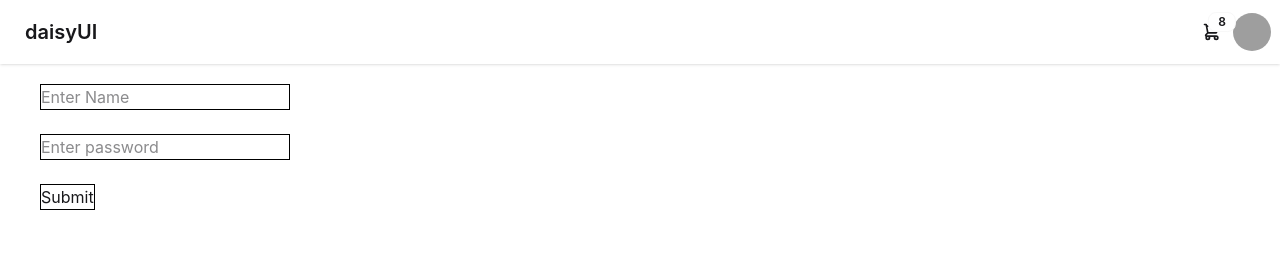
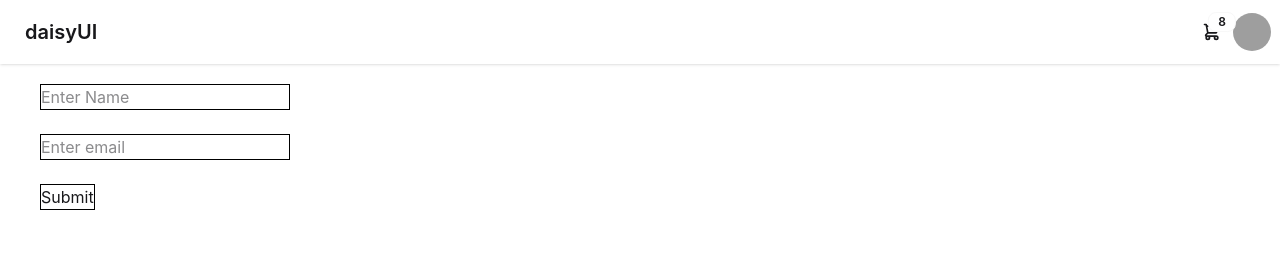
Before and after one commit to MuradHasan49/React-Form-Practice, a React (Vite) app: page / in a window 1280 px wide. Shown: the top 260 px of the page. Built offline with nearby package versions, Linux system fonts and the light colour scheme; grey boxes are pictures that could not be loaded.

Commit message:
using useRef for form handle

```diff
--- /dev/null
+++ b/src/Pages/Form/Uncontrolled.jsx
@@ -0,0 +1,28 @@
+import React, { useRef } from 'react'
+
+const Uncontrolled = () => {
+
+    const nameRef = useRef('')
+    const emailRef = useRef('')
+
+    const handleSubmit =(e)=>{
+        e.preventDefault()
+        console.log(nameRef.current.value)
+        console.log(emailRef.current.value)
+    }
+    return (
+        <>
+            <form onSubmit={handleSubmit}>
+                <input type="text" ref={nameRef} name="name" placeholder='Enter Name' />
+                <br />
+                <br />
+                <input type="email" ref={emailRef} name="email"  placeholder='Enter email' />
+                <br />
+                <br />
+                <input type="submit" value="Submit" />
+            </form>
+        </>
+    )
+}
+
+export default Uncontrolled
--- a/src/Pages/Home/Home.jsx
+++ b/src/Pages/Home/Home.jsx
@@ -2,6 +2,7 @@ import React from 'react'
 import OnSubmit from '../Form/OnSubmit'
 import FormAction from '../Form/FormAction'
 import Controlled from '../Form/Controlled'
+import Uncontrolled from '../Form/Uncontrolled'
 
 const Home = () => {
 
@@ -10,7 +11,8 @@ const Home = () => {
             <div className="min-h-[85vh] px-10 py-5">
                 {/* <OnSubmit/> */}
                 {/* <FormAction/> */}
-                <Controlled/>
+                {/* <Controlled/> */}
+                <Uncontrolled/>
             </div>
         </>
     )
```
